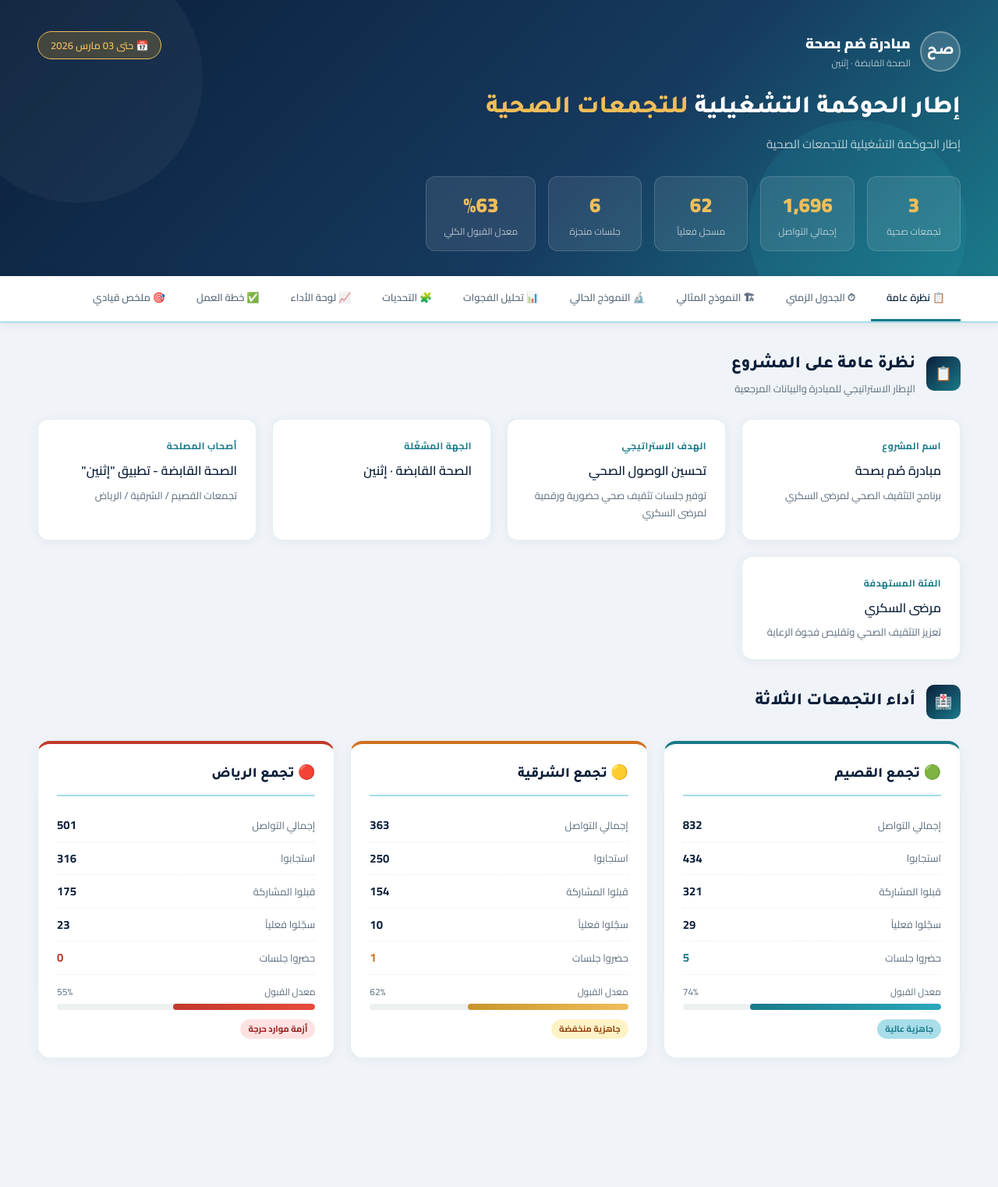
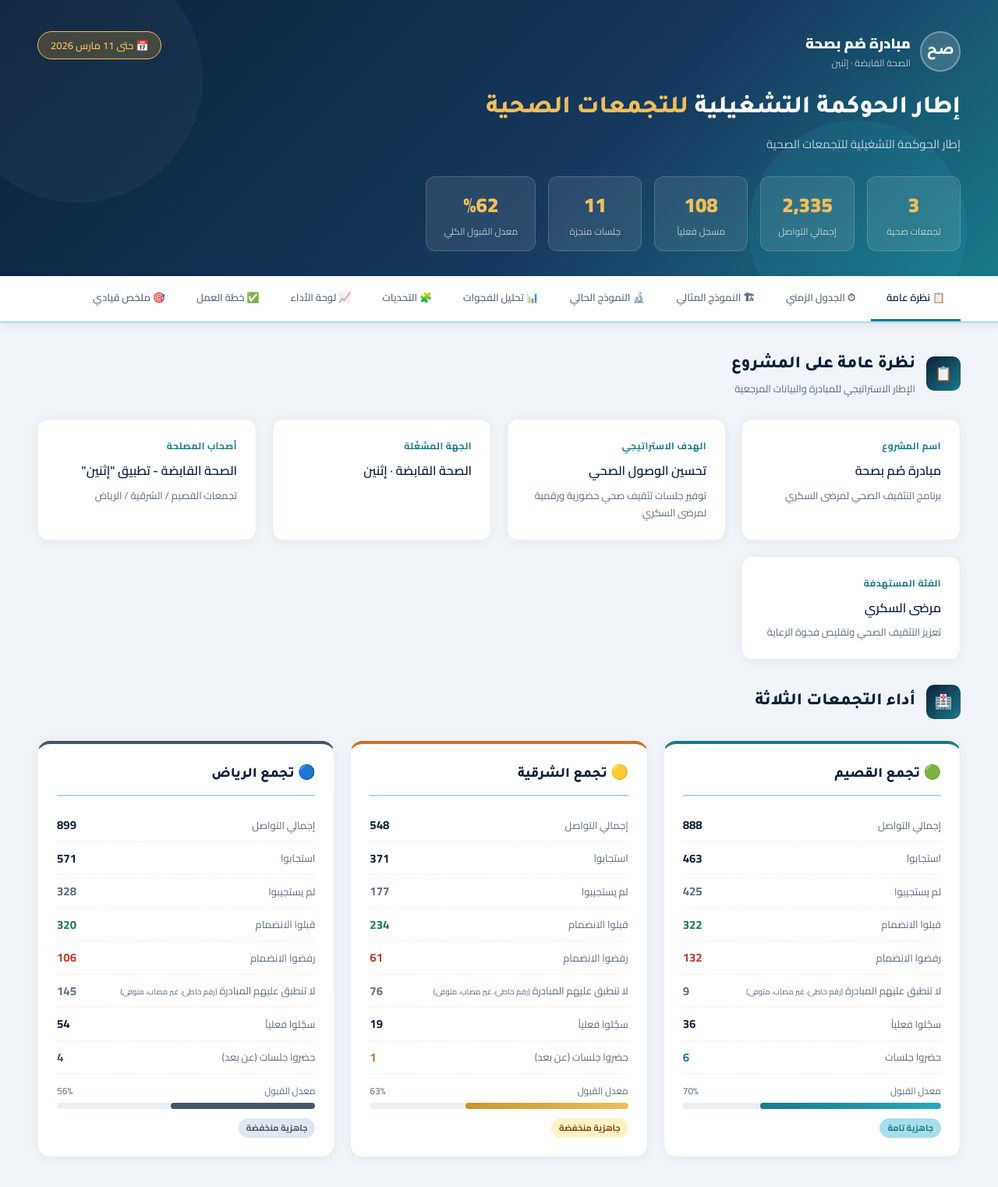
Before and after one commit to rawanj-sketch/Ithnain-Health-Holding, a plain HTML site: page index.html in a window 1280 px wide. Shown: the whole page at 78% size. Before the commit the page ends 1425 px from the top, so only its background shows below. Drawn offline with Linux system fonts and the light colour scheme.

Commit message:
Update index.html

```diff
--- a/index.html
+++ b/index.html
@@ -131,16 +131,16 @@
           <div style="font-size:12px;opacity:0.65;">الصحة القابضة · إثنين</div>
         </div>
       </div>
-      <div class="badge-date">📅 حتى 03 مارس 2026</div>
+      <div class="badge-date">📅 حتى 11 مارس 2026</div>
     </div>
     <h1>إطار الحوكمة التشغيلية <span>للتجمعات الصحية</span></h1>
     <p>إطار الحوكمة التشغيلية للتجمعات الصحية</p>
     <div class="header-kpis">
       <div class="hkpi"><div class="val">3</div><div class="lbl">تجمعات صحية</div></div>
-      <div class="hkpi"><div class="val">1,696</div><div class="lbl">إجمالي التواصل</div></div>
-      <div class="hkpi"><div class="val">62</div><div class="lbl">مسجل فعلياً</div></div>
-      <div class="hkpi"><div class="val">6</div><div class="lbl">جلسات منجزة</div></div>
-      <div class="hkpi"><div class="val">%63</div><div class="lbl">معدل القبول الكلي</div></div>
+      <div class="hkpi"><div class="val">2,335</div><div class="lbl">إجمالي التواصل</div></div>
+      <div class="hkpi"><div class="val">108</div><div class="lbl">مسجل فعلياً</div></div>
+      <div class="hkpi"><div class="val">11</div><div class="lbl">جلسات منجزة</div></div>
+      <div class="hkpi"><div class="val">%62</div><div class="lbl">معدل القبول الكلي</div></div>
     </div>
   </div>
 </header>
@@ -179,33 +179,42 @@
   <div class="cluster-grid">
     <div class="cluster-card" style="border-top:4px solid var(--teal)">
       <h3>🟢 تجمع القصيم</h3>
-      <div class="stat-row"><span class="stat-label">إجمالي التواصل</span><span class="stat-val">832</span></div>
-      <div class="stat-row"><span class="stat-label">استجابوا</span><span class="stat-val">434</span></div>
-      <div class="stat-row"><span class="stat-label">قبلوا المشاركة</span><span class="stat-val">321</span></div>
-      <div class="stat-row"><span class="stat-label">سجّلوا فعلياً</span><span class="stat-val">29</span></div>
-      <div class="stat-row"><span class="stat-label">حضروا جلسات</span><span class="stat-val" style="color:var(--teal)">5</span></div>
-      <div class="prog-bar-wrap"><div class="prog-label"><span>معدل القبول</span><span>74%</span></div><div class="prog-bar"><div class="prog-fill prog-teal" style="width:74%"></div></div></div>
-      <div style="margin-top:12px"><span class="badge badge-teal">جاهزية عالية</span></div>
+      <div class="stat-row"><span class="stat-label">إجمالي التواصل</span><span class="stat-val">888</span></div>
+      <div class="stat-row"><span class="stat-label">استجابوا</span><span class="stat-val">463</span></div>
+      <div class="stat-row"><span class="stat-label">لم يستجيبوا</span><span class="stat-val" style="color:var(--gray-mid)">425</span></div>
+      <div class="stat-row"><span class="stat-label">قبلوا الانضمام</span><span class="stat-val" style="color:var(--green)">322</span></div>
+      <div class="stat-row"><span class="stat-label">رفضوا الانضمام</span><span class="stat-val" style="color:var(--red)">132</span></div>
+      <div class="stat-row"><span class="stat-label">لا تنطبق عليهم المبادرة <span style="font-size:10px;font-weight:400;">(رقم خاطئ، غير مصاب، متوفى)</span></span><span class="stat-val" style="color:var(--gray-mid)">9</span></div>
+      <div class="stat-row"><span class="stat-label">سجّلوا فعلياً</span><span class="stat-val">36</span></div>
+      <div class="stat-row"><span class="stat-label">حضروا جلسات</span><span class="stat-val" style="color:var(--teal)">6</span></div>
+      <div class="prog-bar-wrap"><div class="prog-label"><span>معدل القبول</span><span>70%</span></div><div class="prog-bar"><div class="prog-fill prog-teal" style="width:70%"></div></div></div>
+      <div style="margin-top:12px"><span class="badge badge-teal">جاهزية تامة</span></div>
     </div>
     <div class="cluster-card" style="border-top:4px solid var(--orange)">
       <h3>🟡 تجمع الشرقية</h3>
-      <div class="stat-row"><span class="stat-label">إجمالي التواصل</span><span class="stat-val">363</span></div>
-      <div class="stat-row"><span class="stat-label">استجابوا</span><span class="stat-val">250</span></div>
-      <div class="stat-row"><span class="stat-label">قبلوا المشاركة</span><span class="stat-val">154</span></div>
-      <div class="stat-row"><span class="stat-label">سجّلوا فعلياً</span><span class="stat-val">10</span></div>
-      <div class="stat-row"><span class="stat-label">حضروا جلسات</span><span class="stat-val" style="color:var(--orange)">1</span></div>
-      <div class="prog-bar-wrap"><div class="prog-label"><span>معدل القبول</span><span>62%</span></div><div class="prog-bar"><div class="prog-fill prog-gold" style="width:62%"></div></div></div>
+      <div class="stat-row"><span class="stat-label">إجمالي التواصل</span><span class="stat-val">548</span></div>
+      <div class="stat-row"><span class="stat-label">استجابوا</span><span class="stat-val">371</span></div>
+      <div class="stat-row"><span class="stat-label">لم يستجيبوا</span><span class="stat-val" style="color:var(--gray-mid)">177</span></div>
+      <div class="stat-row"><span class="stat-label">قبلوا الانضمام</span><span class="stat-val" style="color:var(--green)">234</span></div>
+      <div class="stat-row"><span class="stat-label">رفضوا الانضمام</span><span class="stat-val" style="color:var(--red)">61</span></div>
+      <div class="stat-row"><span class="stat-label">لا تنطبق عليهم المبادرة <span style="font-size:10px;font-weight:400;">(رقم خاطئ، غير مصاب، متوفى)</span></span><span class="stat-val" style="color:var(--gray-mid)">76</span></div>
+      <div class="stat-row"><span class="stat-label">سجّلوا فعلياً</span><span class="stat-val">19</span></div>
+      <div class="stat-row"><span class="stat-label">حضروا جلسات (عن بعد)</span><span class="stat-val" style="color:var(--orange)">1</span></div>
+      <div class="prog-bar-wrap"><div class="prog-label"><span>معدل القبول</span><span>63%</span></div><div class="prog-bar"><div class="prog-fill prog-gold" style="width:63%"></div></div></div>
       <div style="margin-top:12px"><span class="badge badge-med">جاهزية منخفضة</span></div>
     </div>
-    <div class="cluster-card" style="border-top:4px solid var(--red)">
-      <h3>🔴 تجمع الرياض</h3>
-      <div class="stat-row"><span class="stat-label">إجمالي التواصل</span><span class="stat-val">501</span></div>
-      <div class="stat-row"><span class="stat-label">استجابوا</span><span class="stat-val">316</span></div>
-      <div class="stat-row"><span class="stat-label">قبلوا المشاركة</span><span class="stat-val">175</span></div>
-      <div class="stat-row"><span class="stat-label">سجّلوا فعلياً</span><span class="stat-val">23</span></div>
-      <div class="stat-row"><span class="stat-label">حضروا جلسات</span><span class="stat-val" style="color:var(--red)">0</span></div>
-      <div class="prog-bar-wrap"><div class="prog-label"><span>معدل القبول</span><span>55%</span></div><div class="prog-bar"><div class="prog-fill prog-red" style="width:55%"></div></div></div>
-      <div style="margin-top:12px"><span class="badge badge-high">أزمة موارد حرجة</span></div>
+    <div class="cluster-card" style="border-top:4px solid #475569">
+      <h3>🔵 تجمع الرياض</h3>
+      <div class="stat-row"><span class="stat-label">إجمالي التواصل</span><span class="stat-val">899</span></div>
+      <div class="stat-row"><span class="stat-label">استجابوا</span><span class="stat-val">571</span></div>
+      <div class="stat-row"><span class="stat-label">لم يستجيبوا</span><span class="stat-val" style="color:var(--gray-mid)">328</span></div>
+      <div class="stat-row"><span class="stat-label">قبلوا الانضمام</span><span class="stat-val" style="color:var(--green)">320</span></div>
+      <div class="stat-row"><span class="stat-label">رفضوا الانضمام</span><span class="stat-val" style="color:var(--red)">106</span></div>
+      <div class="stat-row"><span class="stat-label">لا تنطبق عليهم المبادرة <span style="font-size:10px;font-weight:400;">(رقم خاطئ، غير مصاب، متوفى)</span></span><span class="stat-val" style="color:var(--gray-mid)">145</span></div>
+      <div class="stat-row"><span class="stat-label">سجّلوا فعلياً</span><span class="stat-val">54</span></div>
+      <div class="stat-row"><span class="stat-label">حضروا جلسات (عن بعد)</span><span class="stat-val" style="color:#475569">4</span></div>
+      <div class="prog-bar-wrap"><div class="prog-label"><span>معدل القبول</span><span>56%</span></div><div class="prog-bar"><div class="prog-fill" style="width:56%;background:#475569"></div></div></div>
+      <div style="margin-top:12px"><span class="badge" style="background:#E2E8F0;color:#475569">جاهزية منخفضة</span></div>
     </div>
   </div>
 </div>
@@ -285,12 +294,12 @@
     <table class="tbl-alt">
       <thead><tr><th>المجال التشغيلي</th><th>القصيم</th><th>الشرقية</th><th>الرياض</th></tr></thead>
       <tbody>
-        <tr><td><strong>الجاهزية</strong></td><td><span class="badge badge-low">عالية ✓</span> موارد منتظمة</td><td><span class="badge badge-med">منخفضة ⚠</span> لا يوجد عيادات مستقلة</td><td><span class="badge badge-high">حرجة ✗</span> غياب كامل للموارد</td></tr>
-        <tr><td><strong>قنوات الاتصال</strong></td><td>توفر قنوات اتصال فعالة</td><td>خط واحد مشترك بالتناوب</td><td>مركز اتصال خارجي في مدينة الملك فهد الطبية بالتناوب</td></tr>
-        <tr><td><strong>ساعات العمل</strong></td><td>8ص–4م (رمضان: 10ص–4م)</td><td>خلال شهر رمضان:<br>• سيهات وإسحاق كوهجي: 10ص–4م (صباحي)<br>• العقربية والفيصلية: 8م–2ص (مسائي)</td><td>8م–2ص (رمضان – مسائي)</td></tr>
+        <tr><td><strong>الجاهزية</strong></td><td>موارد منتظمة</td><td>لا تتوفر الموارد التشغيلية</td><td>توفر جزئي للموارد التشغيلية</td></tr>
+        <tr><td><strong>قنوات الاتصال</strong></td><td>توفر قنوات اتصال فعالة</td><td>خط واحد مشترك بالتناوب</td><td>جاري التنسيق لتوفير هواتف في المراكز</td></tr>
+        <tr><td><strong>ساعات العمل</strong></td><td>8ص–4م (رمضان: 10ص–4م)</td><td>خلال شهر رمضان:<br>• سيهات وإسحاق كوهجي: 10ص–4م (صباحي)<br>• العقربية والفيصلية: 8م–2ص (مسائي)</td><td>متغيرة حسب توفر الموارد في المركز</td></tr>
         <tr><td><strong>الوصول لرقيم</strong></td><td>حساب موظف واحد مستقر</td><td>حسب شاغر الموظف وإتاحته</td><td>حساب واحد لـ3 مثقفين بالتناوب</td></tr>
-        <tr><td><strong>استجابة الإدارة</strong></td><td><span class="badge badge-low">فعّالة</span></td><td><span class="badge badge-high">منخفضة – لم تُحل الإشكاليات</span></td><td><span class="badge badge-high">معدومة – لا استجابة</span></td></tr>
-        <tr><td><strong>الجلسات المنجزة</strong></td><td>5 جلسات</td><td>جلسة واحدة</td><td>0 جلسة (إلغاء 3 جلسات حضورية بسبب عدم جاهزية العيادات)</td></tr>
+        <tr><td><strong>استجابة الإدارة</strong></td><td><span class="badge badge-low">فعّالة</span></td><td><span class="badge badge-high">منخفضة</span></td><td><span class="badge badge-high">منخفضة</span></td></tr>
+        <tr><td><strong>الجلسات المنجزة</strong></td><td>6 جلسات</td><td>جلسة واحدة (عن بعد)</td><td>4 جلسات (عن بعد)</td></tr>
       </tbody>
     </table>
   </div>
@@ -308,8 +317,8 @@
       <tbody>
         <tr class="gap-critical"><td><strong>الموارد التشغيلية</strong></td><td>عيادة + خط هاتف مستقل لكل مثقف</td><td>تشارك الموارد والتناوب وتباطؤ سير العمل في تجمعي الشرقية والرياض</td><td>فجوة حرجة تؤثر على 2 من 3 تجمعات</td><td><span class="badge badge-critical">عاجل جداً</span></td></tr>
         <tr class="gap-critical"><td><strong>صلاحيات رقيم</strong></td><td>حساب مستقل لكل مثقف</td><td>حساب مشترك حسب توفر الموظف في تجمعي الشرقية والرياض</td><td>تعطيل استخراج البيانات وتأخير التواصل</td><td><span class="badge badge-critical">عاجل جداً</span></td></tr>
-        <tr class="gap-med"><td><strong>استجابة الإدارة</strong></td><td>حل الإشكاليات فورياً</td><td>لا استجابة في الرياض، ومنخفضة في الشرقية</td><td>تراكم الإشكاليات دون حل</td><td><span class="badge badge-high">عالٍ</span></td></tr>
-        <tr class="gap-med"><td><strong>ساعات العمل</strong></td><td>ثابتة ومنتظمة وصباحية</td><td>متغيرة في الشرقية، ومسائية في الرياض</td><td>تأثير سلبي على كفاءة الفريق واستدامة العمل</td><td><span class="badge badge-high">عالٍ</span></td></tr>
+        <tr class="gap-med"><td><strong>استجابة الإدارة</strong></td><td>حل الإشكاليات فورياً</td><td>انخفاض الاستجابة وحل الإشكاليات في تجمعي الشرقية والرياض</td><td>تراكم الإشكاليات دون حل</td><td><span class="badge badge-high">عالٍ</span></td></tr>
+        <tr class="gap-med"><td><strong>ساعات العمل</strong></td><td>ثابتة ومنتظمة وصباحية</td><td>متغيرة في الشرقية والرياض</td><td>تأثير سلبي على كفاءة الفريق واستدامة العمل</td><td><span class="badge badge-high">عالٍ</span></td></tr>
         <tr class="gap-med"><td><strong>التسجيل الرقمي</strong></td><td>إرسال رابط التسجيل، على أن يتم المستفيد التسجيل وتحميل التطبيق فوراً</td><td>عدم التزام المستفيدين بتحميل التطبيق</td><td>تراجع في تحميل التطبيق واستكمال عملية التسجيل</td><td><span class="badge badge-med">متوسط</span></td></tr>
       </tbody>
     </table>
@@ -327,7 +336,7 @@
     <table>
       <thead><tr><th>التحدي</th><th>السبب الجذري</th><th>الأثر</th><th>الإجراء التصحيحي</th><th>الحالة</th></tr></thead>
       <tbody>
-        <tr><td>شح الموارد التشغيلية (تجمع الشرقية والرياض)</td><td>غياب تخطيط الموارد المسبق من التجمع</td><td>تباطؤ العمل في المراكز التابعة للتجمع</td><td>تفعيل خطة بديلة بنقل العمل إلى مركز الاتصال الخارجي بشكل مؤقت حتى يتسنى لنا بناء قاعدة مستفيدين</td><td><span class="badge badge-progress">جاري</span></td></tr>
+        <tr><td>شح الموارد التشغيلية (تجمع الشرقية والرياض)</td><td>غياب تخطيط الموارد المسبق من التجمع</td><td>تباطؤ العمل في المراكز التابعة للتجمع</td><td>العودة إلى تفعيل المراكز المستهدفة والتنسيق مع إدارة المراكز مرة أخرى لضمان جاهزية المقرات</td><td><span class="badge badge-progress">جاري</span></td></tr>
         <tr><td>محدودية صلاحية رقيم</td><td>عدم منح المثقفين حسابات مستقلة</td><td>تأخير في استخراج البيانات وتباطؤ التواصل</td><td>استخدام حسابات موظفين بالتناوب كحل مؤقت</td><td><span class="badge badge-med">حل مؤقت</span></td></tr>
         <tr><td>انخفاض معدل الرد الأولي</td><td>رصد عدد من المكالمات التي لم يتم الرد عليها</td><td>تأخير في تكوين قائمة المسجلين</td><td>إعادة الاتصال لأكثر من مرتين</td><td><span class="badge badge-done">معالج</span></td></tr>
       </tbody>
@@ -339,11 +348,12 @@
     <table>
       <thead><tr><th>الإشكالية</th><th>وقت الاكتشاف</th><th>الأثر التشغيلي</th><th>الاستجابة الفورية</th><th>الحل طويل الأمد</th></tr></thead>
       <tbody>
-        <tr><td>تأخر بدء العمل في مراكز تجمع الرياض</td><td>15 فبراير 2026</td><td>ضياع 6 أيام عمل</td><td>إيجاد حل بديل (مركز اتصال خارجي في مدينة الملك فهد الطبية)</td><td>ضمان جاهزية المراكز</td></tr>
-        <tr><td>تعذر فتح مركز إسحاق كوهجي مساءً</td><td>18 فبراير 2026</td><td>تعطل سير العمل</td><td>تحويل العمل لساعات صباحية</td><td>مراجعة بنود اتفاقية الاستضافة مع المراكز</td></tr>
-        <tr><td>توقف العمل في العقربية</td><td>19 و24 فبراير 2026</td><td>ضياع يومين تشغيليين كاملين</td><td>إعادة الجدولة</td><td>ضمان جاهزية المراكز خلال فترات العمل المقترحة من قبل المركز</td></tr>
         <tr><td>أرقام خاطئة أو مرضى غير مصابين</td><td>فبراير 2026</td><td>هدر وقت التواصل وتراجع معدلات القبول</td><td>فلترة القوائم وتمييز الأرقام غير الصالحة</td><td>تحسين جودة البيانات قبل الاستخراج</td></tr>
         <tr><td>تراجع استجابة المرضى للتسجيل الرقمي</td><td>مارس 2026</td><td>عدم إكمال دورة التسجيل من تحميل التطبيق وحجز الموعد</td><td>إعادة التواصل لأكثر من مرتين مهاتفةً، وإرسال رسائل نصية للمسجلين</td><td>تفعيل بروتوكول إعادة التواصل</td></tr>
+        <tr><td>توقف مؤقت في مركز شرق الفايزية بسبب عدم توفر المثقف</td><td>مارس 2026</td><td>انقطاع مؤقت في سير العمل في المركز</td><td>توفير بديل مدرب لتغطية الشاغر</td><td>توفير خطة بدلاء</td></tr>
+        <tr><td>انتهاء قائمة مركز البكيرية</td><td>مارس 2026</td><td>توقف التواصل مع مرضى جدد مؤقتاً</td><td>إعادة التواصل مع المرضى الحاليين، وتخصيص أيام لمساعدة مراكز بريدة (الأكثر كثافة)</td><td>توزيع عادل للقوائم من البداية وتسليم قوائم مفلترة لمعرفة الجهد المتوقع لكل مثقف</td></tr>
+        <tr><td>تراجع معدل الجلسات رغم الجاهزية التشغيلية (تجمع القصيم)</td><td>مارس 2026</td><td>أرقام جلسات دون المستهدف</td><td>التواصل مع المثقفين لفهم الأسباب</td><td>مراعاة طبيعة الفئة (كبار السن، مرضى مستقرون، شهر رمضان، متابعة منتظمة مع أطبائهم في مراكزهم الصحية)</td></tr>
+        <tr><td>ظرف صحي طارئ ألمّ بمثقف العقربية</td><td>مارس 2026</td><td>تقليص العمل إلى 3 مراكز فقط</td><td>الاستمرار بالعمل في المراكز المتاحة</td><td>تفعيل آلية تغطية مرنة تتيح إعادة توزيع المهام بين المثقفين عند الحاجة</td></tr>
       </tbody>
     </table>
   </div>
@@ -357,10 +367,10 @@
   </div>
   <div class="dash-grid">
     <div class="gauge-card"><div class="gauge-val" style="color:var(--teal)">63%</div><div class="gauge-label">معدل القبول الكلي</div><div class="gauge-bar"><div class="gauge-fill" style="width:63%;background:var(--teal)"></div></div></div>
-    <div class="gauge-card"><div class="gauge-val" style="color:var(--green)">1,696</div><div class="gauge-label">إجمالي المتواصَل معهم</div><div class="gauge-bar"><div class="gauge-fill" style="width:70%;background:var(--green)"></div></div></div>
-    <div class="gauge-card"><div class="gauge-val" style="color:var(--navy)">62</div><div class="gauge-label">المسجلون الفعليون</div><div class="gauge-bar"><div class="gauge-fill" style="width:31%;background:var(--teal-light)"></div></div></div>
-    <div class="gauge-card"><div class="gauge-val" style="color:var(--red)">6</div><div class="gauge-label">جلسات منجزة</div><div class="gauge-bar"><div class="gauge-fill" style="width:10%;background:var(--red)"></div></div></div>
-    <div class="gauge-card"><div class="gauge-val" style="color:var(--orange)">36</div><div class="gauge-label">لم يحملوا التطبيق</div><div class="gauge-bar"><div class="gauge-fill" style="width:58%;background:var(--orange)"></div></div></div>
+    <div class="gauge-card"><div class="gauge-val" style="color:var(--green)">2,335</div><div class="gauge-label">إجمالي المتواصَل معهم</div><div class="gauge-bar"><div class="gauge-fill" style="width:70%;background:var(--green)"></div></div></div>
+    <div class="gauge-card"><div class="gauge-val" style="color:var(--navy)">108</div><div class="gauge-label">المسجلون الفعليون</div><div class="gauge-bar"><div class="gauge-fill" style="width:31%;background:var(--teal-light)"></div></div></div>
+    <div class="gauge-card"><div class="gauge-val" style="color:var(--red)">11</div><div class="gauge-label">جلسات منجزة</div><div class="gauge-bar"><div class="gauge-fill" style="width:10%;background:var(--red)"></div></div></div>
+
     <div class="gauge-card"><div class="gauge-val" style="color:var(--navy)">1/3</div><div class="gauge-label">التجمعات ذات جاهزية كافية</div><div class="gauge-bar"><div class="gauge-fill" style="width:33%;background:var(--navy)"></div></div></div>
   </div>
 </div>
@@ -387,24 +397,14 @@
       <div class="action-num" style="background:var(--red)">2</div>
       <div class="action-body">
         <h4>تخصيص عيادة وخط هاتف مستقل لكل تجمع</h4>
-        <p>تجمع الرياض والشرقية: حل جذري لمشكلة الموارد وإنهاء التبعية للمركز الخارجي</p>
+        <p>تجمع الرياض والشرقية: حل جذري لمشكلة الموارد</p>
       </div>
       <div class="action-meta">
         <span class="badge badge-critical">عاجل جداً</span>
         <span style="font-size:12px;color:var(--gray-mid)">إدارة التجمعات</span>
       </div>
     </div>
-    <div class="action-item" style="border-right:4px solid var(--teal)">
-      <div class="action-num" style="background:var(--teal)">3</div>
-      <div class="action-body">
-        <h4>جدولة جلسات فورية للمسجلين في الرياض</h4>
-        <p>استثمار الـ23 مسجلاً الجاهزين بجدولة جلسات فورية فور توفر العيادات</p>
-      </div>
-      <div class="action-meta">
-        <span class="badge badge-high">عالٍ</span>
-        <span style="font-size:12px;color:var(--gray-mid)">مثقفو الرياض</span>
-      </div>
-    </div>
+
   </div>
 </div>
 
@@ -424,7 +424,7 @@
       </div>
       <div class="sp">
         <h4>✅ الأولويات الاستراتيجية</h4>
-        <p>أولاً منح صلاحيات رقيم فورية لجميع المثقفين، وثانياً توفير عيادات وخطوط هاتف مستقلة في الرياض والشرقية، وثالثاً جدولة جلسات الرياض فور توفر العيادات.</p>
+        <p>أولاً منح صلاحيات رقيم فورية لجميع المثقفين، وثانياً توفير عيادات وخطوط هاتف مستقلة في الرياض والشرقية.</p>
       </div>
       <div class="sp" style="grid-column:span 2">
         <h4>📋 القرارات المطلوبة من القيادة</h4>
```
